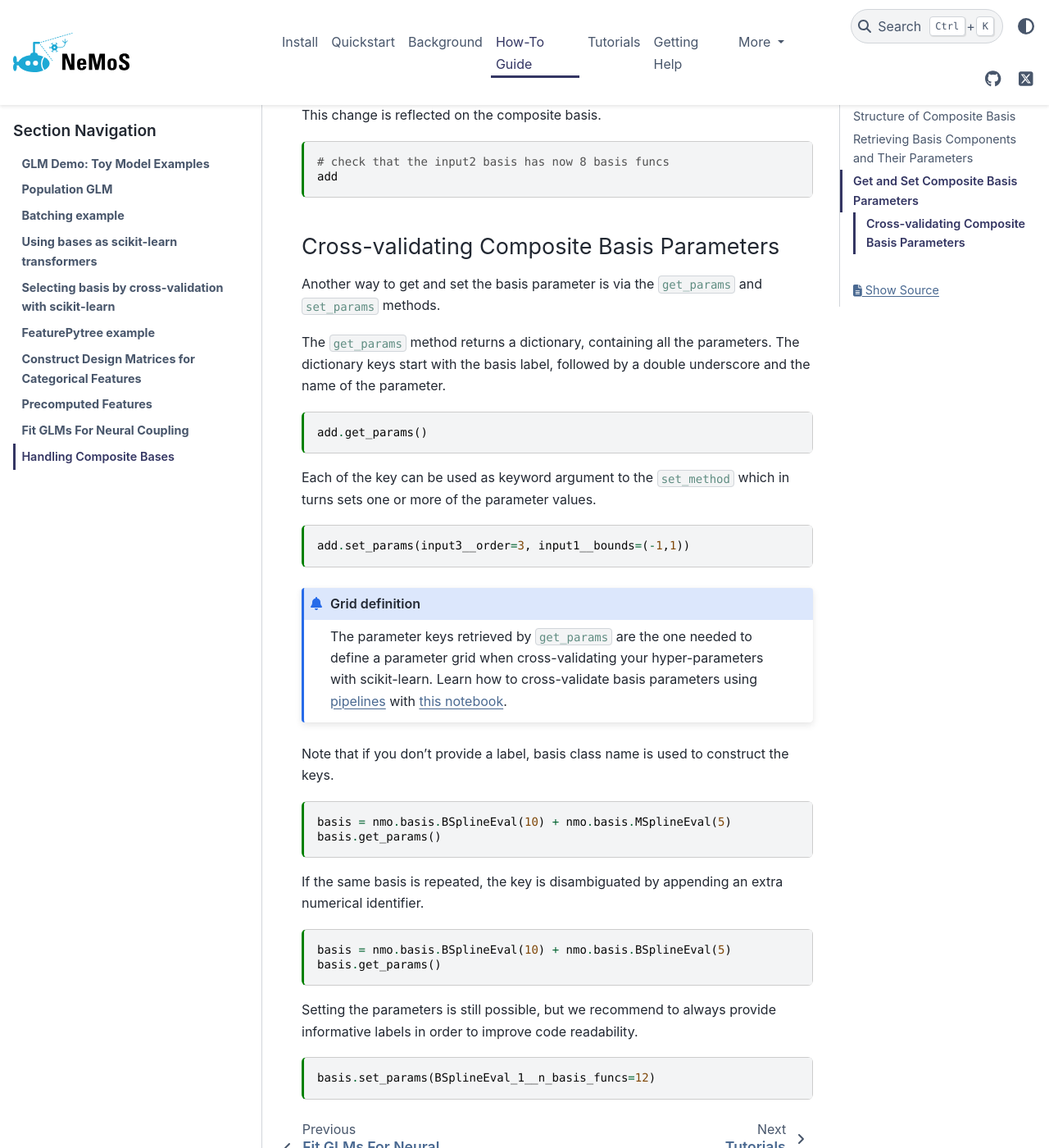
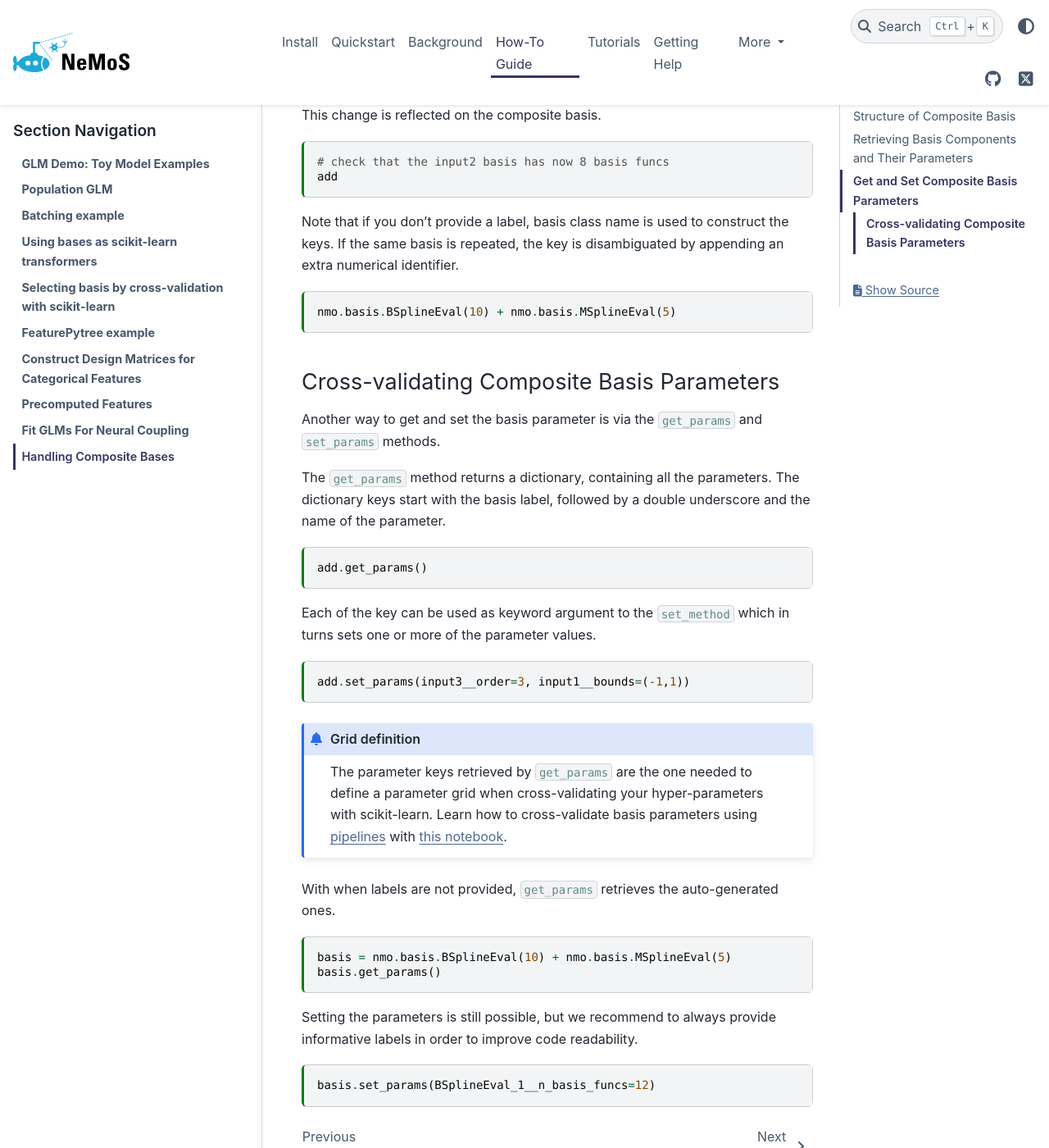
Before and after one commit to flatironinstitute/nemos, a Sphinx documentation site: the page built from docs/how_to_guide/handling_composite_bases.md, in a window 1280 px wide and 1400 px high, scrolled down 2268 px. Shown: the whole window at 82% size. Built offline with Sphinx 7.4.7 and the PyData theme 0.15.4, drawn with Linux system fonts in a browser that asks for light colours.

Commit message:
fixed note

````diff
--- a/docs/how_to_guide/handling_composite_bases.md
+++ b/docs/how_to_guide/handling_composite_bases.md
@@ -112,6 +112,11 @@
 # check that the input2 basis has now 8 basis funcs
 add
 ```
+Note that if you don't provide a label, basis class name is used to construct the keys. If the same basis is repeated, the key is disambiguated by appending an extra numerical identifier.
+
+```{code-cell} ipython3
+nmo.basis.BSplineEval(10) + nmo.basis.MSplineEval(5)
+```
 
 ### Cross-validating Composite Basis Parameters
 Another way to get and set the basis parameter is via the `get_params` and `set_params` methods.
@@ -135,17 +140,10 @@
 :::
 
 
-Note that if you don't provide a label, basis class name is used to construct the keys.
+With when labels are not provided, `get_params` retrieves the auto-generated ones.
 
 ```{code-cell} ipython3
 basis = nmo.basis.BSplineEval(10) + nmo.basis.MSplineEval(5)
-basis.get_params()
-```
-
-If the same basis is repeated, the key is disambiguated by appending an extra numerical identifier.
-
-```{code-cell} ipython3
-basis = nmo.basis.BSplineEval(10) + nmo.basis.BSplineEval(5)
 basis.get_params()
 ```
 
````
